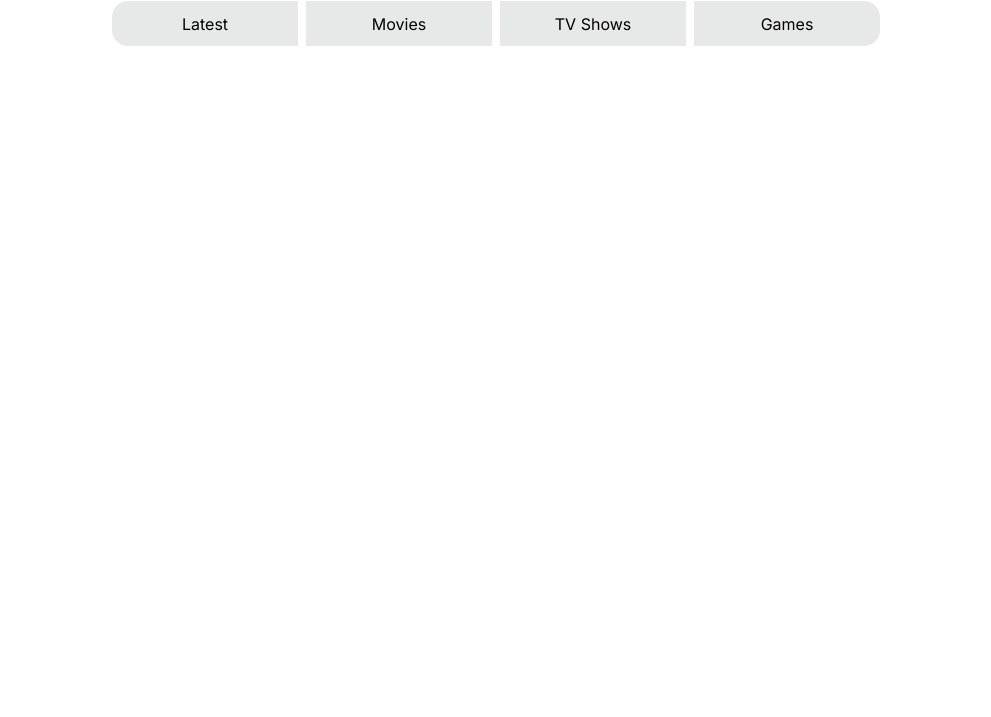
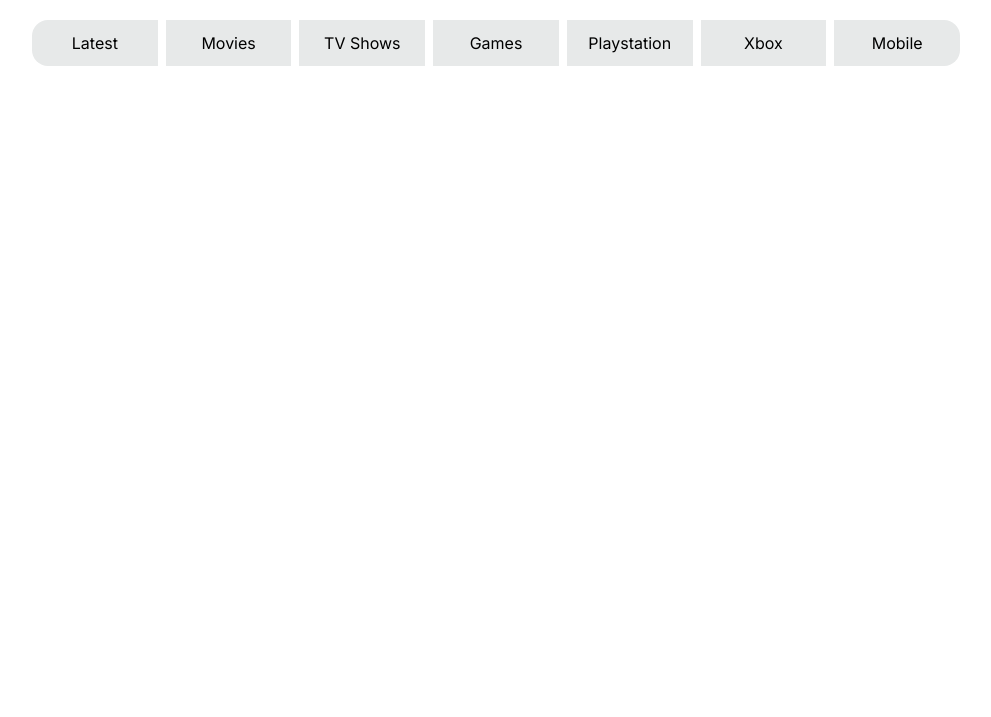
Before and after one commit to holgerflick/web.cssbutton, a website: page index.html in a window 1280 px wide. Shown: the part 83-800 px from the top of the page, without its empty margins (144-1135 px from the left). Drawn offline with Linux system fonts and the light colour scheme.

Commit message:
updated look and feel with video

```diff
--- a/index.html
+++ b/index.html
@@ -34,6 +34,21 @@
           class="ign-button">
           Games
         </a>
+        <a
+          href="#"
+          class="ign-button">
+          Playstation
+        </a>
+        <a
+          href="#"
+          class="ign-button">
+          Xbox
+        </a>
+        <a
+          href="#"
+          class="ign-button">
+          Mobile
+        </a>
       </div>
     </div>
   </body>
--- a/style.css
+++ b/style.css
@@ -9,50 +9,53 @@
 body {
   font-family: 'Inter', sans-serif;
 }
-
 .container {
-  max-width: 50rem;
+  max-width: 60rem;
   margin: 0 auto;
   padding: 2rem 1rem;
 }
 
 .buttons {
   display: flex;
-  justify-content: center;
   gap: 0.5rem;
+  margin-top: 2rem;
 }
 
 .ign-button {
-  /* display: inline-block; */
+  background-color: #e7e9e9;
+  text-decoration: none;
+  color: #000;
   padding: 0.8rem 0rem;
-  margin: 0.8rem 0;
-  background-color: #e7e9e9;
-  color: #000;
-  text-decoration: none;
+  display: inline-block;
+  width: 100%;
   text-align: center;
-  width: 100%;
 
   &:hover {
-    color: rebeccapurple;
+    background-color: black;
+    color: white;
+  }
+
+  &:first-child {
+    border-radius: 1rem 0 0 1rem;
+  }
+
+  &:last-child {
+    border-radius: 0 1rem 1rem 0;
   }
 }
 
-.ign-button:first-child {
-  border-radius: 1rem 0 0 1rem;
-}
-.ign-button:last-child {
-  border-radius: 0 1rem 1rem 0;
-}
-
-@media (max-width: 768px) {
+@media (max-width: 38rem) {
   .buttons {
     flex-direction: column;
   }
 
-  .ign-button:first-child {
-    border-radius: 0;
-  }
-  .ign-button:last-child {
-    border-radius: 0;
+  .ign-button {
+    &:first-child {
+      border-radius: 0;
+    }
+
+    &:last-child {
+      border-radius: 0;
+    }
   }
 }
```
